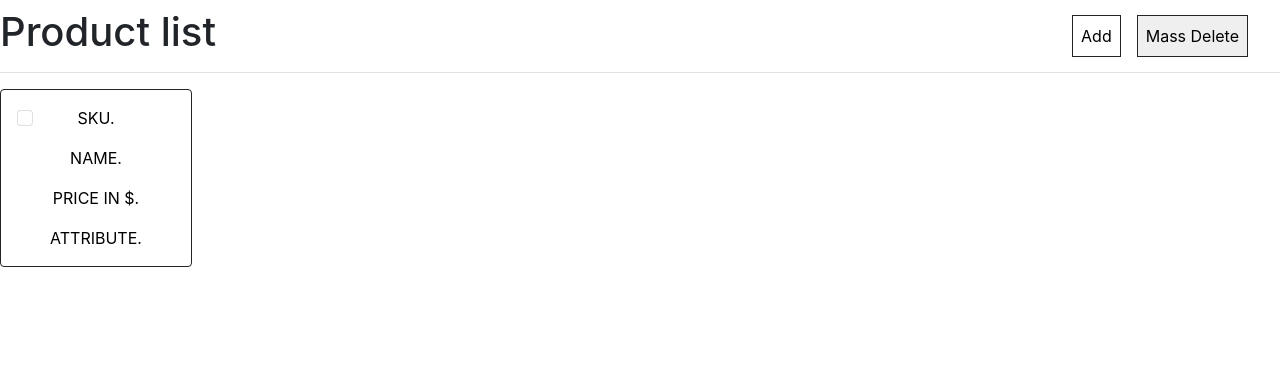
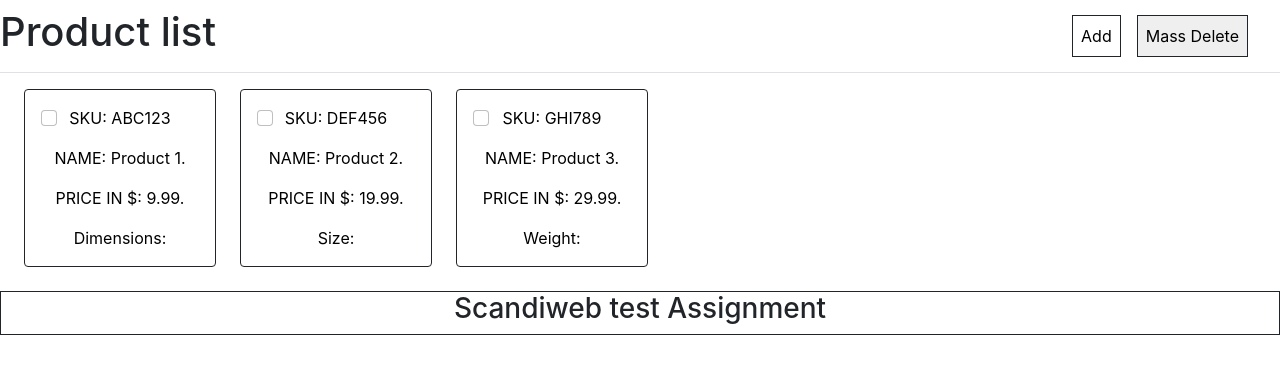
Before and after one commit to NicolasBernstein/Scandiweb-Test, a React (Create React App) app: page / in a window 1280 px wide. Shown: the top 374 px of the page. Built offline with nearby package versions, Linux system fonts and the light colour scheme.

Commit message:
Feat: mass delete function, checkbox and footer

```diff
--- a/src/App.js
+++ b/src/App.js
@@ -1,13 +1,15 @@
 
 import logo from './logo.svg';
 import './App.css';
-import Productlist from './components/productlist';
+import Productlist from './components/ProductList';
 import Addform from './components/AddNav';
 import { BrowserRouter, Routes, Route } from 'react-router-dom';
-import Navbar from './components/navbar';
-import Form from './components/form';
-import Footer from './components/footer';
+import Navbar from './components/Navbar';
+import Form from './components/Form';
+import Footer from './components/Footer';
+import { useState } from 'react';
 function App() {
+
   return (
     <BrowserRouter>
       <Navbar />
@@ -15,6 +17,7 @@ function App() {
         <Route exact path="/" element={<Productlist />} />
         <Route path="/addproduct" element={<> <Addform /> <Form/> </>} />
       </Routes>
+      <Footer/>
     </BrowserRouter>
   );
 }
--- a/src/components/AddNav.jsx
+++ b/src/components/AddNav.jsx
@@ -7,12 +7,6 @@ export default function Addform(){
     navigate('/');
   };
 
-  /*
-      <div>
-      <button onClick={handleReturnClick}>Return</button>
-      yessssssss
-    </div>
-  */
   return (
 
     <nav className="navbar navbar-expand -lg navbar-black bg-white d-flex justify-content-between border-bottom">
--- a/src/components/footer.jsx
+++ b/src/components/footer.jsx
@@ -0,0 +1,11 @@
+export default function Footer(){
+
+    return(
+<footer className="w-100 border border-dark mt-4 d-flex ">
+<div className="h3 text-center w-100">
+    Scandiweb test Assignment
+</div>
+</footer>
+
+    )
+}
--- a/src/components/form.jsx
+++ b/src/components/form.jsx
@@ -2,7 +2,6 @@ export default function Form(){
 
     return(
         <form>
-            <input type="text" value={"hola"}></input>
         </form>
     )
 }
--- a/src/components/productlist.jsx
+++ b/src/components/productlist.jsx
@@ -1,22 +1,38 @@
-import {BrowserRouter, Routes, Route, Link} from 'react-router-dom';
-import Addform  from './AddNav';
-export default function productlist(){
-    function validate(){
+import React from "react";
+import { useState } from "react";
+export default function ProductList(){
+    const [isCheckboxactive, SetIsCheckboxactive] = useState({});
+    const [Cards, SetCard] = useState({});
+    const cardsdata = [
+        { id: 1, sku: "ABC123", name: "Product 1", price: 9.99, attribute: "Dimensions:" },
+        { id: 2, sku: "DEF456", name: "Product 2", price: 19.99, attribute: "Size:" },
+        { id: 3, sku: "GHI789", name: "Product 3", price: 29.99, attribute: "Weight:" },
+      ];
 
-    }
+    function handleCardClick(cardId, ev) {
+        SetIsCheckboxactive((prevState) => ({
+          ...prevState,
+          [cardId]: !prevState[cardId],
+        }));
+        ev.currentTarget.querySelector('.cardcheckbox').checked = !isCheckboxactive[cardId];
+      }
+
 return <div className='w-100 d-flex flex-row flex-wrap justify-content-start' >
-<div className='card text-white border border-dark position-relative' style={{width: 12 + "rem"}}>
-<div className='card-body d-flex flex-column align-items-center' onClick={validate} >
-<input className="form-check-input position-absolute align-self-start cardcheckbox" type="checkbox" value="" id="flexCheckDefault" disabled></input>
-    <p class="card-text text-black">SKU.</p>
-    <p class="card-text text-black">NAME.</p>
-    <p class="card-text text-black">PRICE IN $.</p>
-    <p class="card-text text-black">ATTRIBUTE.</p>
+    {cardsdata.map((card)=>(
+
+<div  className='card text-white border border-dark position-relative' style={{width: 12 + "rem", marginLeft: 1.5 + "rem"}}>
+<div  className= {`card-body d-flex flex-column align-items-center  ${isCheckboxactive[card.id] ? "delete-checkbox" : ""} `} onClick={(ev) => handleCardClick(card.id, ev)} >
+<input className="form-check-input position-absolute align-self-start cardcheckbox opacity-100" type="checkbox" value="" disabled></input>
+    <p className="card-text text-black">SKU: {card.sku}</p>
+    <p className="card-text text-black">NAME: {card.name}.</p>
+    <p className="card-text text-black">PRICE IN $: {card.price}.</p>
+    <p className="card-text text-black">{card.attribute}</p>
 </div>
 </div>
 
 
 
+))}
 
 
 </div>
--- a/src/components/routers.jsx
+++ b/src/components/routers.jsx
@@ -1,7 +1,7 @@
 import { Routes, Route } from 'react-router-dom';
 import Addform from './AddNav';
-import Productlist from './productlist';
-import Form from './form'
+import Productlist from './ProductList';
+import Form from './Form'
 export default function AppRoutes({ enabled }) {
   return (
     <Routes>
```
